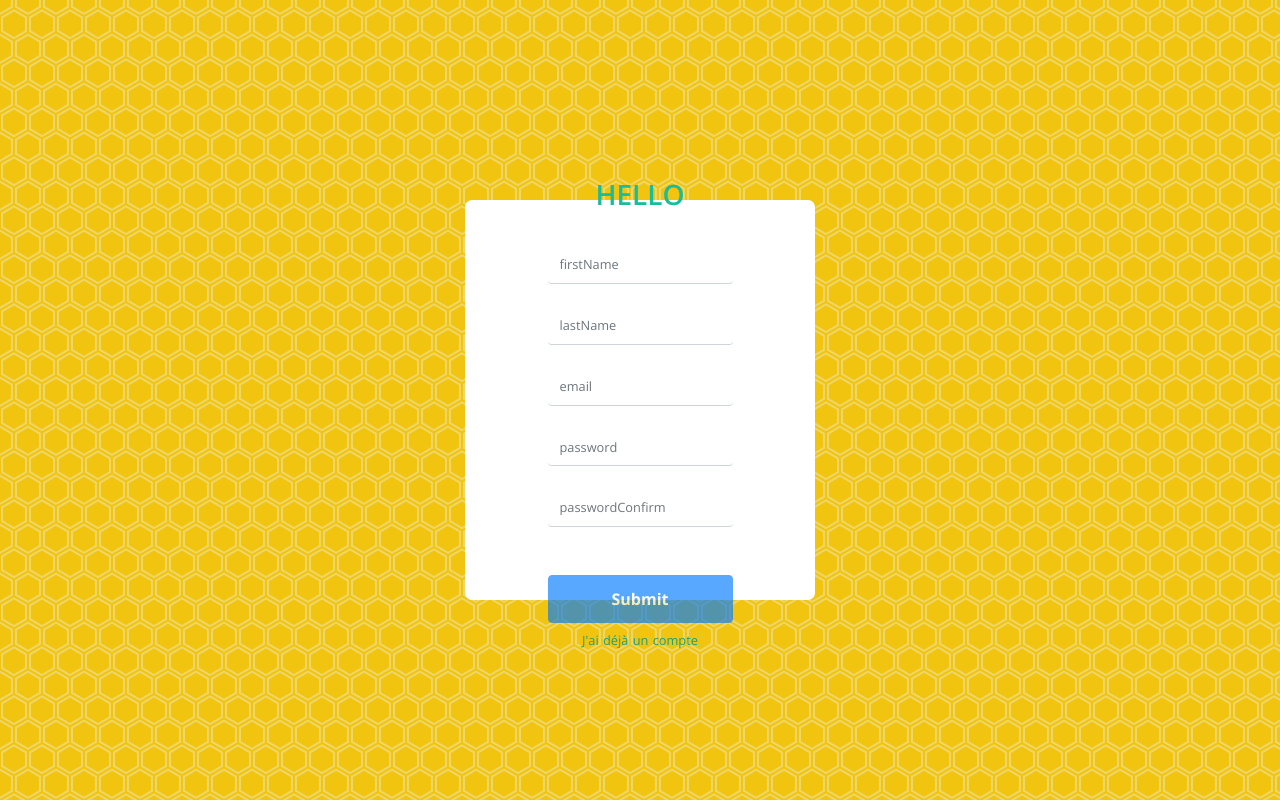
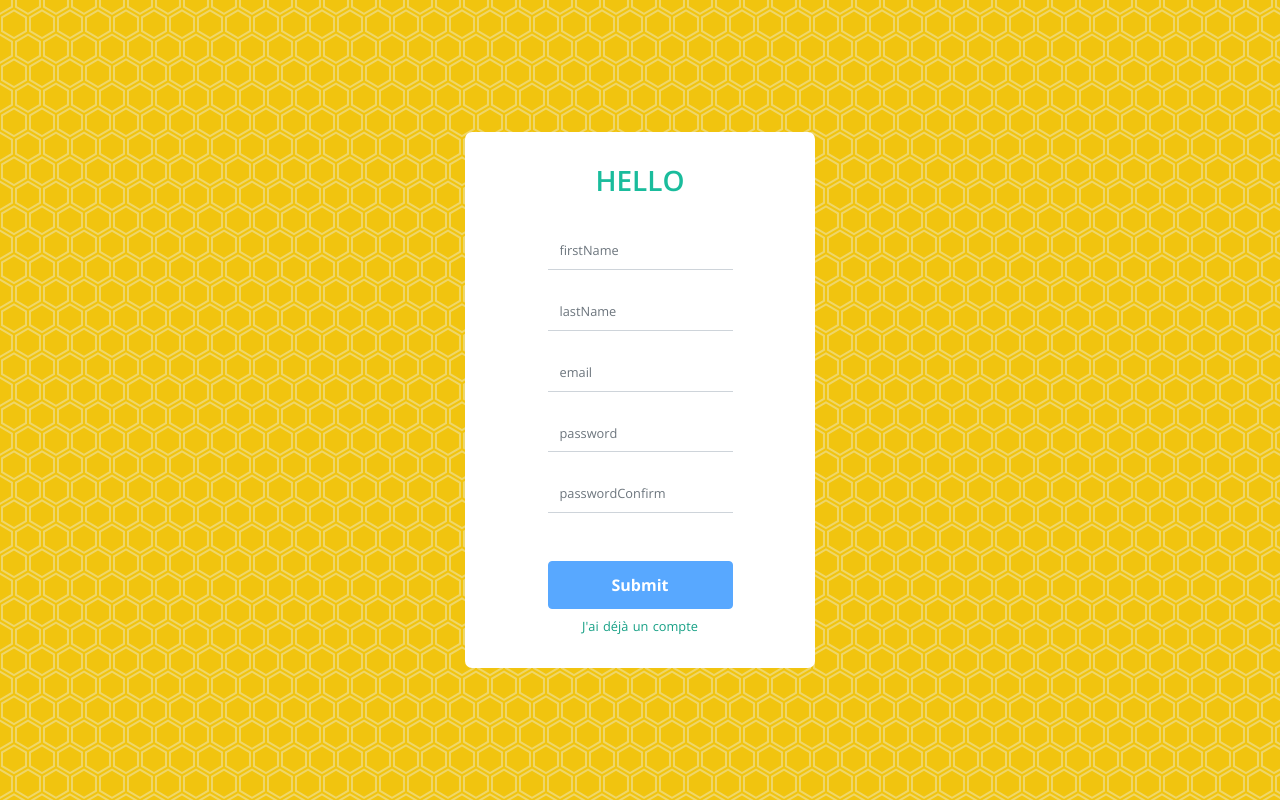
Before and after one commit to dpommerole/POC-Mission-template-generator, a Nuxt app: page /signin in a window 1280 px wide. Built offline with nearby package versions, Linux system fonts and the light colour scheme.

Commit message:
fix css for login and sign_in page and change name for style page css

```diff
--- a/pages/index.vue
+++ b/pages/index.vue
@@ -98,5 +98,6 @@
   }
 </script>
 
-<style scoped src="./style.css">
+<style scoped>
+  @import "../style/login_signin.css"
 </style>
--- a/pages/signin.vue
+++ b/pages/signin.vue
@@ -88,7 +88,7 @@
           Submit
         </b-button>
       </b-form>
-      <nuxt-link to="login">
+      <nuxt-link to="/">
         J'ai déjà un compte
       </nuxt-link>
     </div>
@@ -174,5 +174,6 @@
   }
 </script>
 
-<style scoped src="./style.css">
+<style scoped>
+  @import "../style/login_signin.css";
 </style>
--- a/pages/style.css
+++ b/style/login_signin.css
@@ -13,19 +13,17 @@
 }
 .login--window {
   background-color: white;
-  height: 400px;
   width: 350px;
   margin: 0 auto;
   display: flex;
   flex-direction: column;
   align-items: center;
   justify-content: center;
-  padding: 1em;
-  /* border: 1px solid black; */
+  padding: 2em 1em;
   border-radius: 7px;
 }
 h3 {
-  margin: 1em auto;
+  margin-bottom: 1em;
   color: #1abc9c;
   font-weight: 600;
 }
@@ -37,6 +35,7 @@ input {
   border-right: none;
   border-left: none;
   font-size: 0.8em;
+  border-radius: 0px;
 }
 input:focus {
   outline:none;
```
